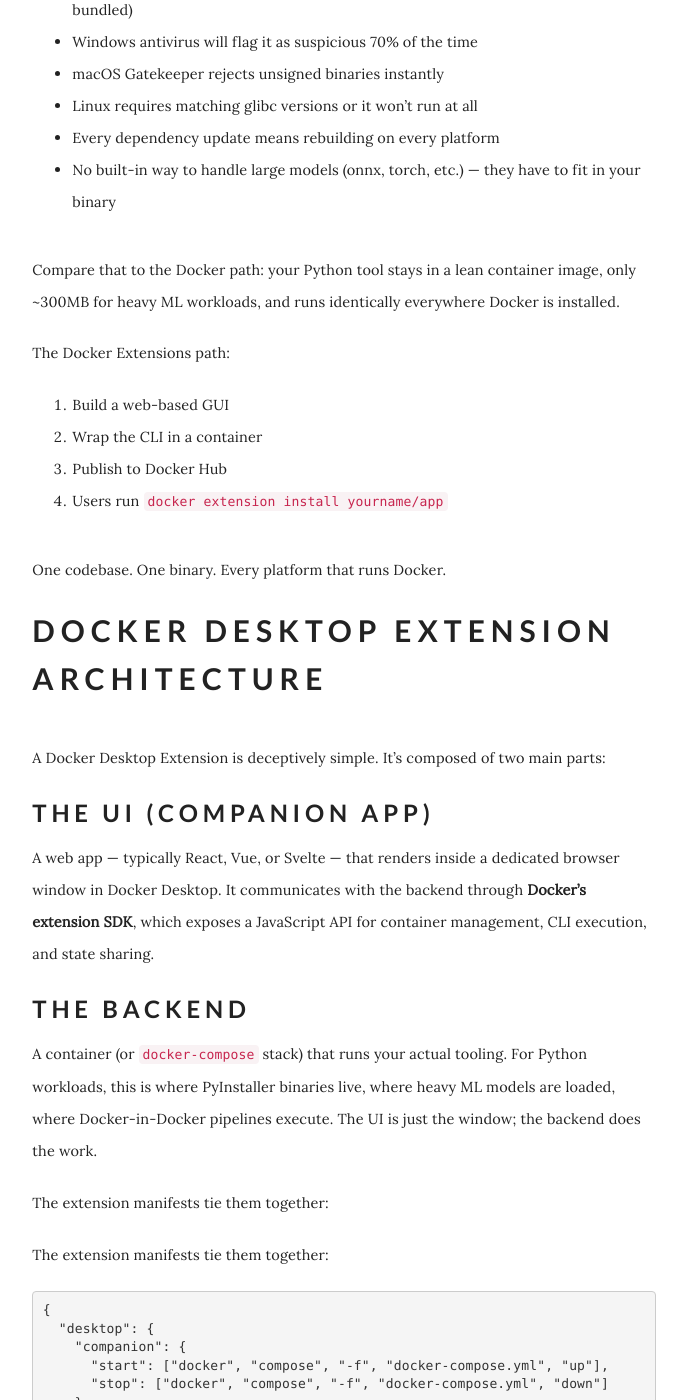
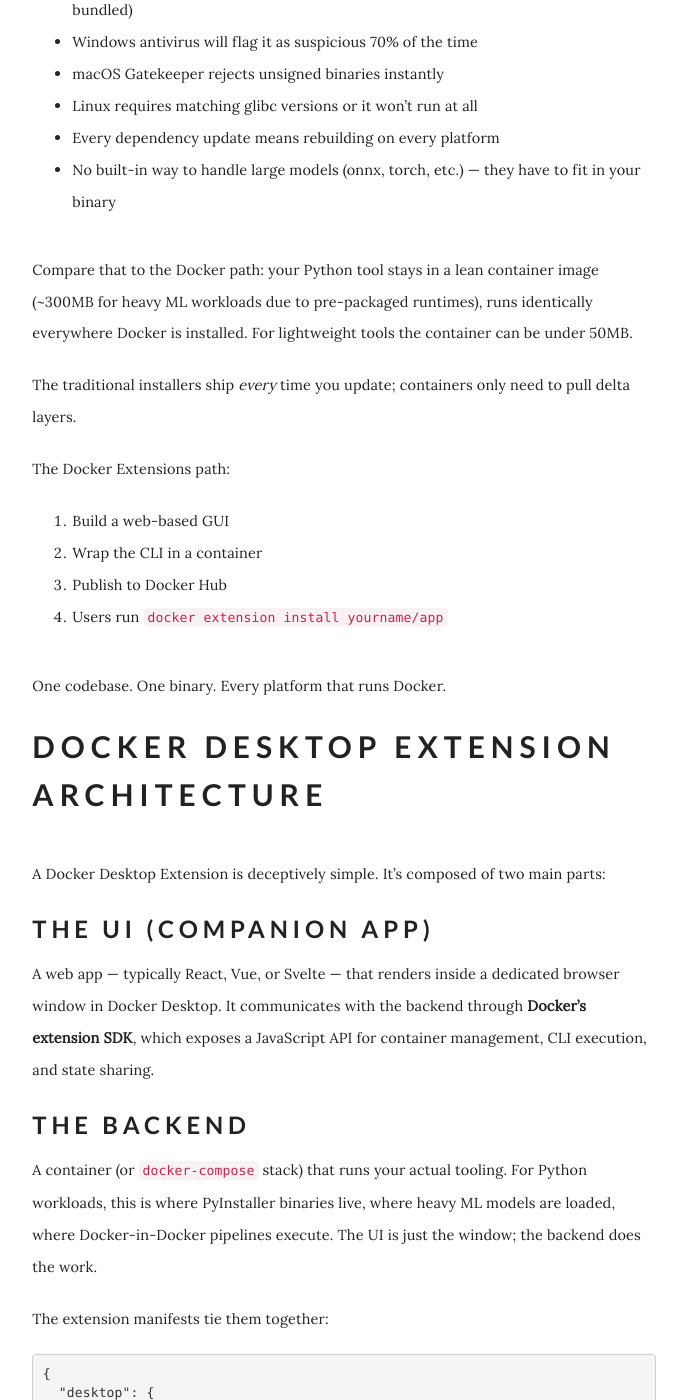
Before and after one commit to danleyb2/danleyb2.github.io, a Jekyll site: the page built from _posts/2026-06-25-docker-desktop-extension-python.md, in a window 1280 px wide and 1400 px high, scrolled down 2295 px. Shown: the whole window, without its empty margins (296-983 px from the left). Built offline with Jekyll 4.4.1, drawn with Linux system fonts in a browser that asks for light colours; some web fonts are replaced.

Commit message:
blog: apply quick review fixes (#30)
- career post: fix graduation timeline, Java/Python version formatting
  rename 'Independent Work' to 'Parallel Work', clarify freelance runs alongside ParkPow
- career post: add '(as of June 2026)' to star counts so they don't go stale silently
- docker post: remove duplicate manifest sentence, jsx→js code fence
- docker post: clarify container size vs PyInstaller comparison
- docker post: broaden framework mentions (Electron, Tauri) with accurate framing

````diff
--- a/_posts/2026-06-25-docker-desktop-extension-python.md
+++ b/_posts/2026-06-25-docker-desktop-extension-python.md
@@ -75,7 +75,9 @@
 - Every dependency update means rebuilding on every platform
 - No built-in way to handle large models (onnx, torch, etc.) — they have to fit in your binary
 
-Compare that to the Docker path: your Python tool stays in a lean container image, only ~300MB for heavy ML workloads, and runs identically everywhere Docker is installed.
+Compare that to the Docker path: your Python tool stays in a lean container image (~300MB for heavy ML workloads due to pre-packaged runtimes), runs identically everywhere Docker is installed. For lightweight tools the container can be under 50MB.
+
+The traditional installers ship *every* time you update; containers only need to pull delta layers.
 
 The Docker Extensions path:
 1. Build a web-based GUI
@@ -96,8 +98,6 @@
 ### The Backend
 
 A container (or `docker-compose` stack) that runs your actual tooling. For Python workloads, this is where PyInstaller binaries live, where heavy ML models are loaded, where Docker-in-Docker pipelines execute. The UI is just the window; the backend does the work.
-
-The extension manifests tie them together:
 
 The extension manifests tie them together:
 ```json
@@ -149,7 +149,7 @@
 
 Using the official Docker Desktop Extension SDK:
 
-```jsx
+```javascript
 import { Client } from '@docker/extension-api-client'
 
 const client = new Client()
````
Also changed, not shown: _posts/2026-06-24-fullstack-journey.md (+7 -6 lines).
